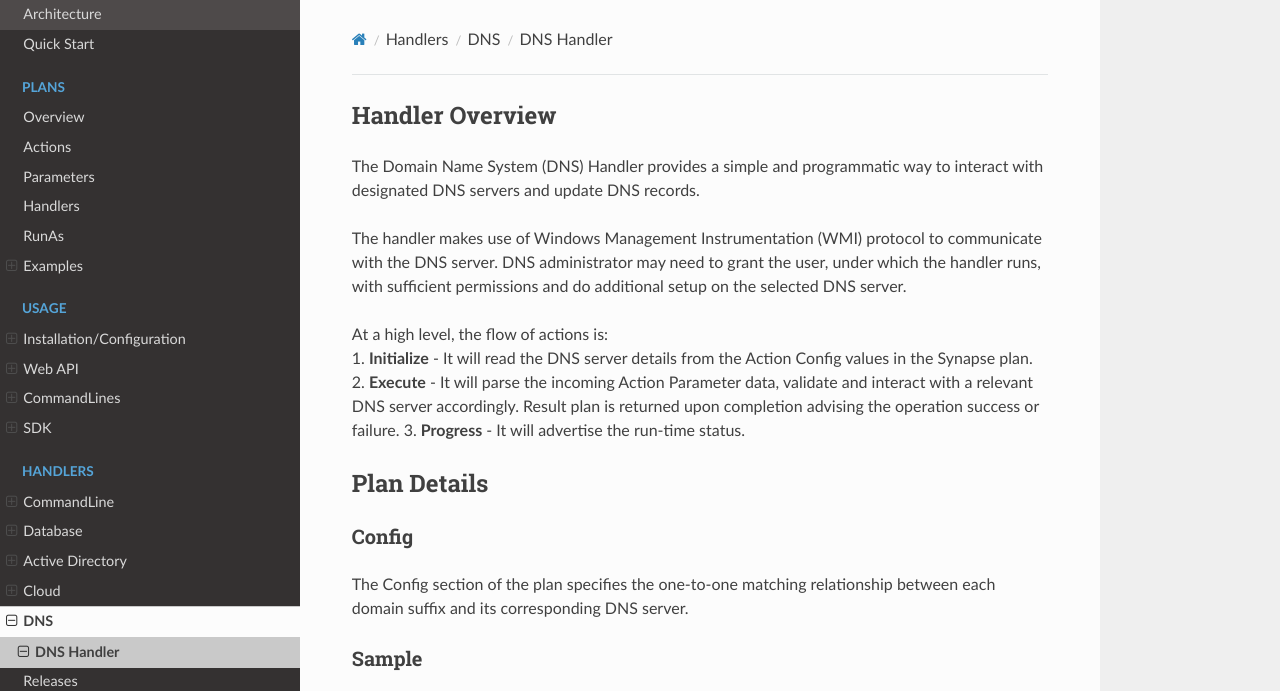
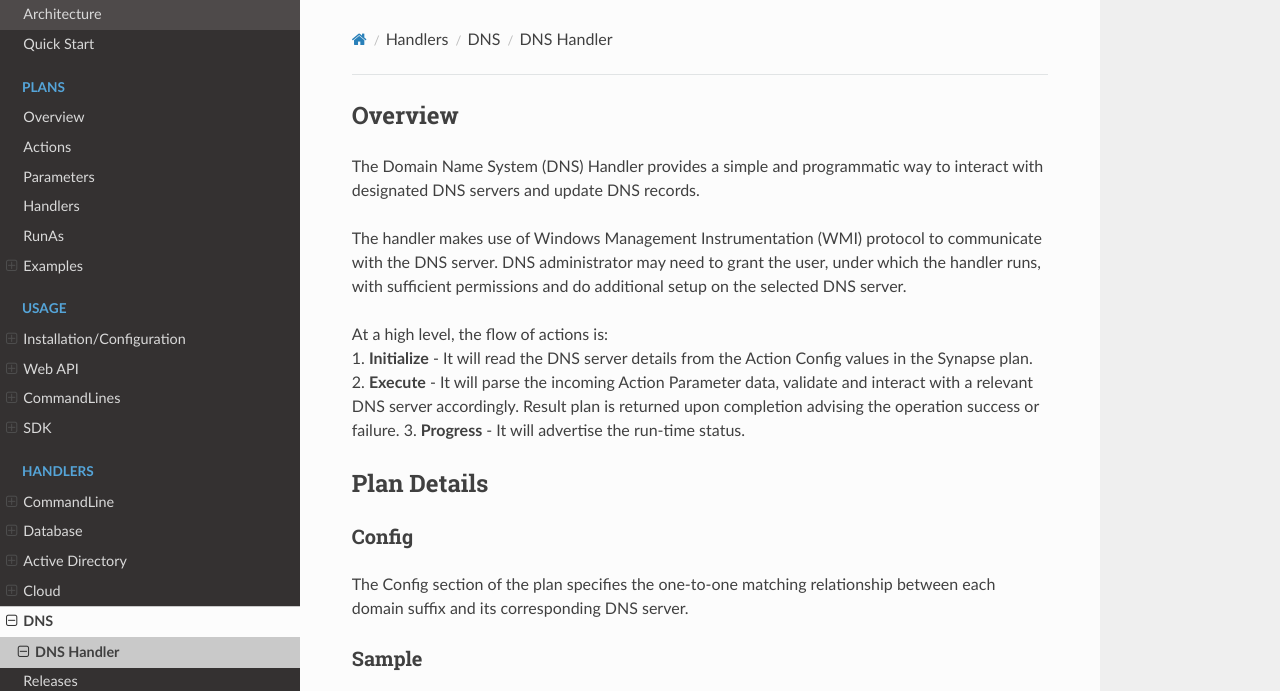
Before and after one commit to SynapseProject/synapse.docs, an MkDocs documentation site: the page built from docs/handlers/dns/dns.md, in a window 1280 px wide and 900 px high, cut to the strip 0-691 px from the top of the window. Built offline with MkDocs 1.6.1, drawn with Linux system fonts in a browser that asks for light colours; nearby versions of some CDN libraries; old or Windows-style settings are respelled for this version of MkDocs.

Commit message:
Correcting header.

```diff
--- a/docs/handlers/dns/dns.md
+++ b/docs/handlers/dns/dns.md
@@ -1,4 +1,5 @@
-## Handler Overview
+
+## Overview
 The Domain Name System (DNS) Handler provides a simple and programmatic way to interact with designated DNS servers and update DNS records.
 
 The handler makes use of Windows Management Instrumentation (WMI) protocol to communicate with the DNS server. DNS administrator may need to grant the user, under which the handler runs, with sufficient permissions and do additional setup on the selected DNS server.
```
